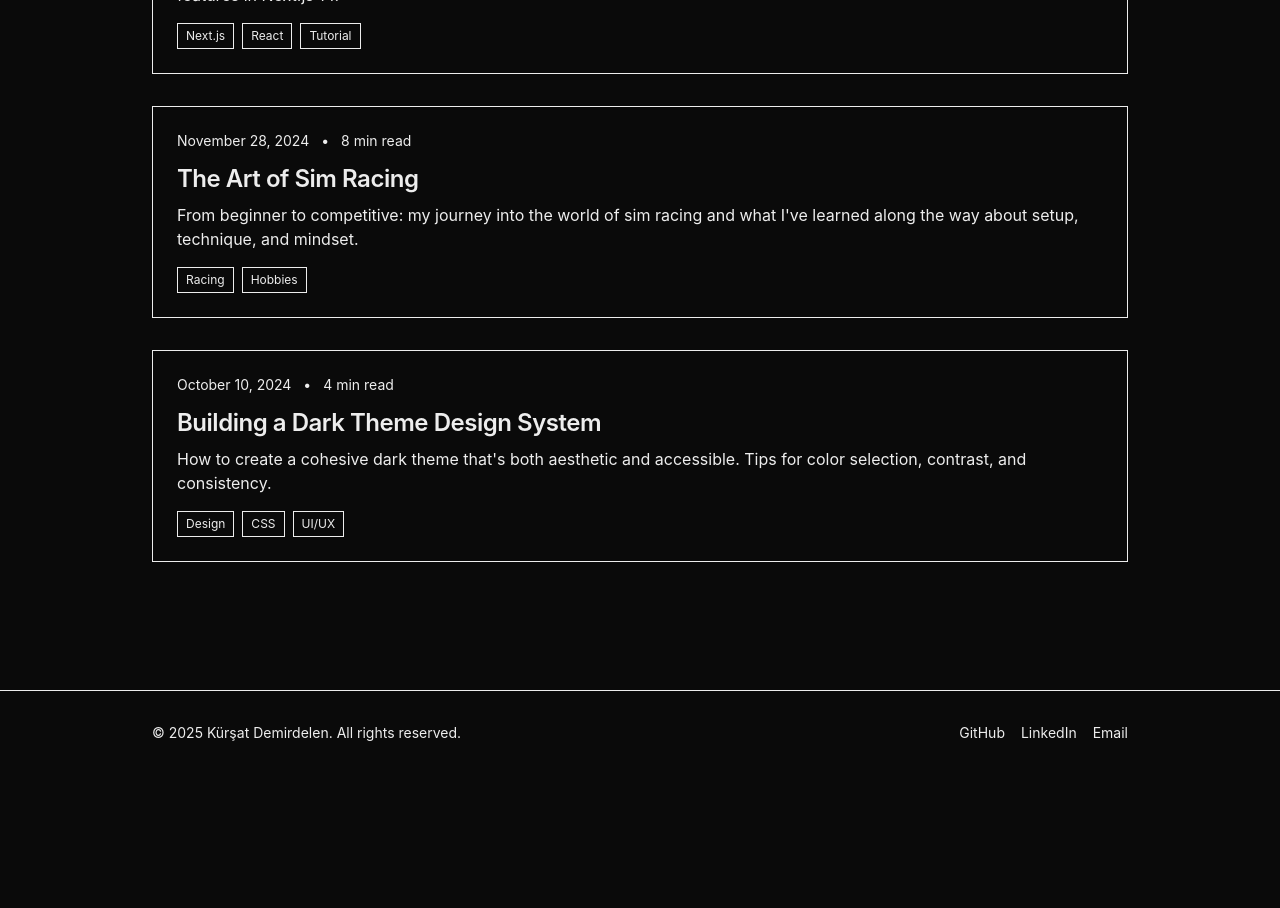
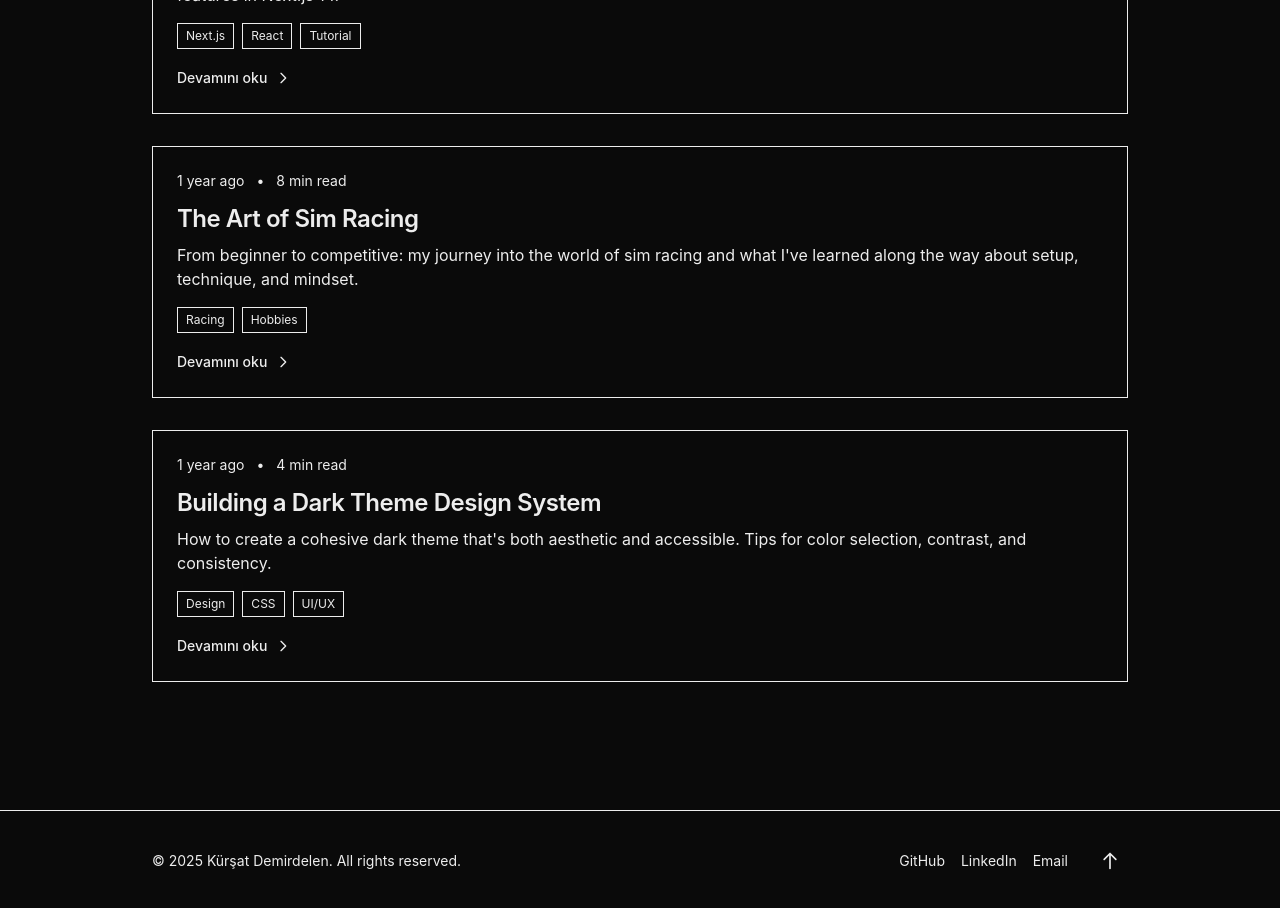
Before and after one commit to kursatdemirdelen/personal-site, a Next.js app: page /blog in a window 1280 px wide. Shown: the part 480-1388 px from the top of the page. Before the commit the page ends 1255 px from the top, so only its background shows below. Built offline with nearby package versions, Linux system fonts and the light colour scheme.

Commit message:
enhance blog post card with relative time display and add link to read more implement smooth scroll to top button in footer add navigation indicator in header during route changes improve hobby card hover effects and layout create utility function for relative time formatting

```diff
--- a/src/components/BlogPostCard.tsx
+++ b/src/components/BlogPostCard.tsx
@@ -1,5 +1,7 @@
+import Link from "next/link";
 import Tag from "./Tag";
 import type { BlogPost } from "@/types";
+import { getRelativeTime } from "@/utils/dateFormat";
 
 interface BlogPostCardProps {
   post: BlogPost;
@@ -9,20 +11,39 @@ export default function BlogPostCard({ post }: BlogPostCardProps) {
   return (
     <article className="border border-[--color-border] rounded-[--radius-sm] p-6 hover:border-[--color-accent] transition-colors group bg-[--surface-1]">
       <div className="flex items-center gap-3 text-sm text-[--color-muted] mb-3">
-        <time>{post.date}</time>
+        <time title={post.date}>{getRelativeTime(post.date)}</time>
         <span>•</span>
         <span>{post.readTime}</span>
       </div>
       <h2 className="text-2xl font-semibold mb-2 group-hover:text-[--color-accent] transition-colors tracking-(--heading-tracking)">
-        {" "}
         {post.title}
       </h2>
       <p className="text-[--color-muted] mb-4">{post.description}</p>
-      <div className="flex flex-wrap gap-2">
+      <div className="flex flex-wrap gap-2 mb-4">
         {post.tags.map((tag) => (
           <Tag key={tag} label={tag} />
         ))}
       </div>
+      <Link
+        href={`/blog/${post.slug}`}
+        className="inline-flex items-center gap-2 text-sm text-[--color-accent] hover:text-[--color-accent-hover] transition-colors group-hover:gap-3 font-medium"
+      >
+        Devamını oku
+        <svg
+          className="w-4 h-4 transition-transform group-hover:translate-x-1"
+          fill="none"
+          stroke="currentColor"
+          viewBox="0 0 24 24"
+          aria-hidden="true"
+        >
+          <path
+            strokeLinecap="round"
+            strokeLinejoin="round"
+            strokeWidth={2}
+            d="M9 5l7 7-7 7"
+          />
+        </svg>
+      </Link>
     </article>
   );
 }
--- a/src/components/Footer.tsx
+++ b/src/components/Footer.tsx
@@ -1,7 +1,13 @@
+"use client";
+
 import Link from "next/link";
 import { siteConfig } from "@/data";
 
 export default function Footer() {
+  const scrollToTop = () => {
+    window.scrollTo({ top: 0, behavior: "smooth" });
+  };
+
   return (
     <footer className="border-t border-[--color-border] py-8 bg-[--surface-1]">
       <div className="max-w-5xl mx-auto px-6">
@@ -10,7 +16,7 @@ export default function Footer() {
             &copy; {new Date().getFullYear()} {siteConfig.name}. All rights
             reserved.
           </p>
-          <div className="flex gap-4 text-sm">
+          <div className="flex items-center gap-4 text-sm">
             <Link
               href={siteConfig.socialLinks.github}
               target="_blank"
@@ -33,6 +39,26 @@ export default function Footer() {
             >
               Email
             </Link>
+            <button
+              onClick={scrollToTop}
+              className="ml-2 p-2 rounded-[--radius-sm] text-[--color-muted] hover:text-[--color-accent] hover:bg-[--surface-2] transition-all"
+              aria-label="Back to top"
+            >
+              <svg
+                className="w-5 h-5"
+                fill="none"
+                stroke="currentColor"
+                viewBox="0 0 24 24"
+                aria-hidden="true"
+              >
+                <path
+                  strokeLinecap="round"
+                  strokeLinejoin="round"
+                  strokeWidth={2}
+                  d="M5 10l7-7m0 0l7 7m-7-7v18"
+                />
+              </svg>
+            </button>
           </div>
         </div>
       </div>
--- a/src/components/Header.tsx
+++ b/src/components/Header.tsx
@@ -2,6 +2,7 @@
 
 import Link from "next/link";
 import { usePathname } from "next/navigation";
+import { useEffect, useState } from "react";
 import ThemeToggle from "./ThemeToggle";
 
 const navLinks = [
@@ -12,9 +13,19 @@ const navLinks = [
 
 export default function Header() {
   const pathname = usePathname();
+  const [isNavigating, setIsNavigating] = useState(false);
+
+  useEffect(() => {
+    setIsNavigating(true);
+    const timer = setTimeout(() => setIsNavigating(false), 300);
+    return () => clearTimeout(timer);
+  }, [pathname]);
 
   return (
     <nav className="fixed top-0 left-0 right-0 z-50 bg-[--color-background]/90 backdrop-blur border-b border-[--color-border]">
+      {isNavigating && (
+        <div className="absolute top-0 left-0 right-0 h-0.5 bg-[--color-accent] animate-[slideIn_0.3s_ease-in-out]" />
+      )}
       <div className="max-w-5xl mx-auto px-6 py-4 flex justify-between items-center">
         <Link
           href="/"
--- a/src/components/HobbyCard.tsx
+++ b/src/components/HobbyCard.tsx
@@ -6,12 +6,14 @@ interface HobbyCardProps {
 
 export default function HobbyCard({ hobby }: HobbyCardProps) {
   return (
-    <div className="border border-[--color-border] rounded-[--radius-sm] p-6 hover:border-[--color-accent] transition-colors group bg-[--surface-1]">
-      <div className="text-4xl mb-4">{hobby.icon}</div>
+    <div className="border border-[--color-border] rounded-[--radius-sm] p-6 hover:border-[--color-accent] hover:shadow-lg hover:scale-105 transition-all duration-300 group bg-[--surface-1] h-full flex flex-col">
+      <div className="text-4xl mb-4 group-hover:scale-110 transition-transform duration-300">
+        {hobby.icon}
+      </div>
       <h3 className="text-xl font-semibold mb-2 group-hover:text-[--color-accent] transition-colors tracking-(--heading-tracking)">
         {hobby.title}
       </h3>
-      <p className="text-[--color-muted] text-sm">{hobby.description}</p>
+      <p className="text-[--color-muted] text-sm grow">{hobby.description}</p>
     </div>
   );
 }
--- /dev/null
+++ b/src/utils/dateFormat.ts
@@ -0,0 +1,29 @@
+export function getRelativeTime(dateString: string): string {
+  const date = new Date(dateString);
+  const now = new Date();
+  const diffInMs = now.getTime() - date.getTime();
+  const diffInDays = Math.floor(diffInMs / (1000 * 60 * 60 * 24));
+
+  if (diffInDays === 0) return "Today";
+  if (diffInDays === 1) return "Yesterday";
+  if (diffInDays < 7) return `${diffInDays} days ago`;
+  if (diffInDays < 30) {
+    const weeks = Math.floor(diffInDays / 7);
+    return weeks === 1 ? "1 week ago" : `${weeks} weeks ago`;
+  }
+  if (diffInDays < 365) {
+    const months = Math.floor(diffInDays / 30);
+    return months === 1 ? "1 month ago" : `${months} months ago`;
+  }
+  const years = Math.floor(diffInDays / 365);
+  return years === 1 ? "1 year ago" : `${years} years ago`;
+}
+
+export function formatDate(dateString: string): string {
+  const date = new Date(dateString);
+  return date.toLocaleDateString("en-US", {
+    year: "numeric",
+    month: "long",
+    day: "numeric",
+  });
+}
```
